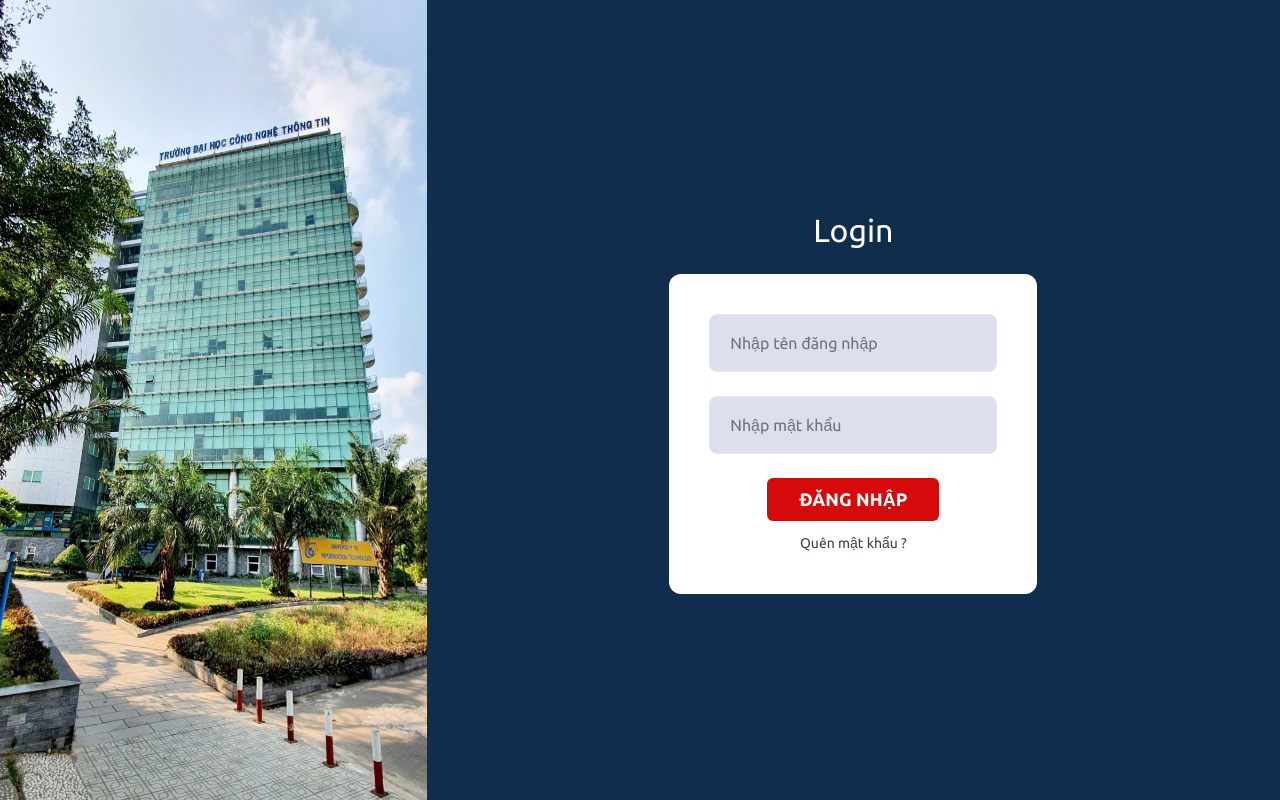
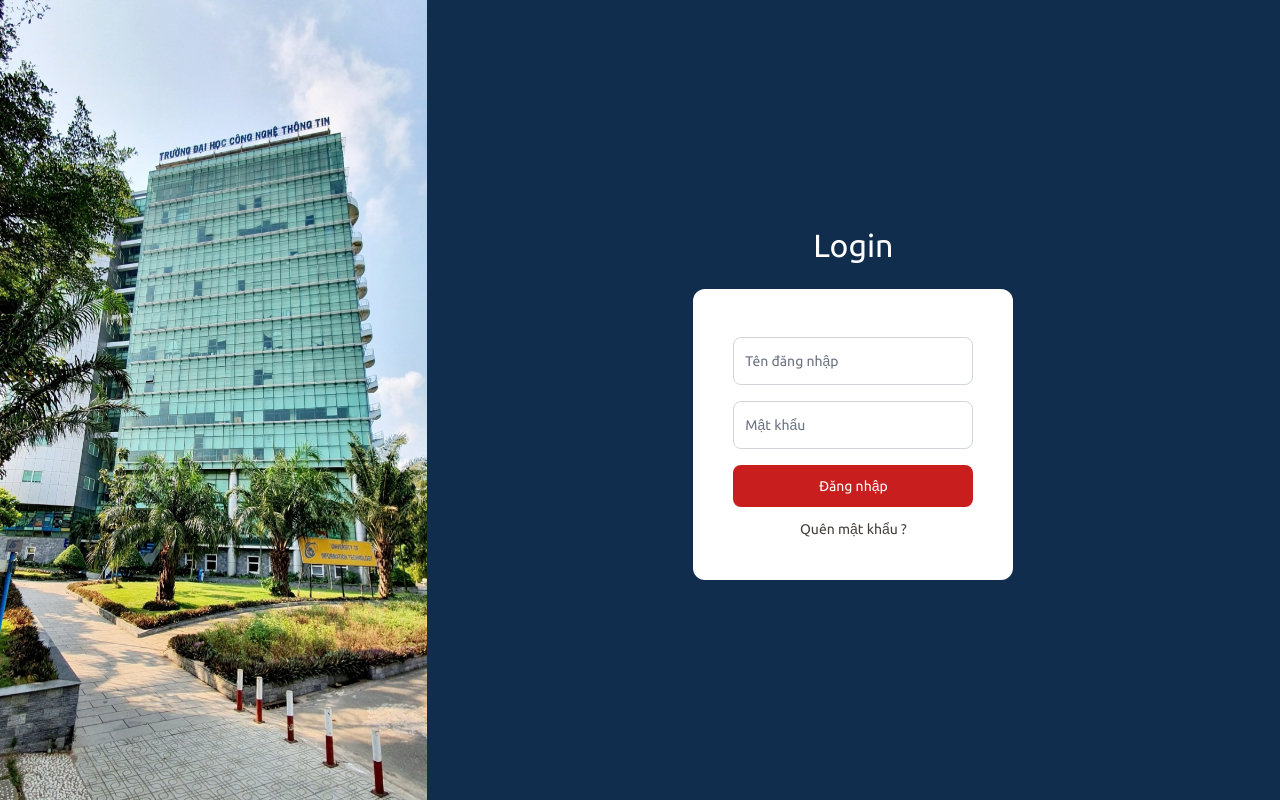
Before and after one commit to 4nh3k/Student-Management-, a React (Vite) app: page /login in a window 1280 px wide. Built offline with nearby package versions, Linux system fonts and the light colour scheme.

Commit message:
Add icons to sidebar items and update layout

```diff
--- a/src/components/Sidebar/Sidebar.tsx
+++ b/src/components/Sidebar/Sidebar.tsx
@@ -1,6 +1,13 @@
 import logo from 'src/assets/icons/UITLogo.svg';
 ('use client');
 import { Sidebar } from 'flowbite-react';
+import {
+  Books,
+  ChalkboardTeacher,
+  ChartPieSlice,
+  Money,
+  Student
+} from '@phosphor-icons/react';
 
 interface SidebarProp {
   isAdmin: boolean;
@@ -12,28 +19,30 @@ export default function SidebarComponent() {
       className='fixed bottom-0 left-0 top-0 w-24 bg-sidebar shadow lg:w-60 '
       aria-label='Sidebar with multi-level dropdown example'
     >
-      <div className='flex w-full items-center space-x-3 pb-2 pt-2 align-middle text-[1.125rem] font-semibold'>
+      <div className='mb-4 flex w-full items-center space-x-3 pb-2 pt-2 align-middle text-[1.125rem] font-semibold'>
         <img src={logo} alt='logo' className='ml-3 h-[1.5rem] w-[1.5rem]' />
         <span>Quản lý sinh viên</span>
       </div>
       <Sidebar.Items>
         <Sidebar.ItemGroup>
-          <Sidebar.Item href='#'>Bảng điều khiển</Sidebar.Item>
-          <Sidebar.Collapse label='Sinh viên'>
+          <Sidebar.Item href='#' icon={ChartPieSlice}>
+            Bảng điều khiển
+          </Sidebar.Item>
+          <Sidebar.Collapse label='Sinh viên' icon={Student}>
             <Sidebar.Item href='/all-students'>Toàn bộ sinh viên</Sidebar.Item>{' '}
             {/* Quản lý tiến độ*/}
             <Sidebar.Item href='/add-student'>Thêm sinh viên</Sidebar.Item>
             <Sidebar.Item href='/student-paper'>Giấy tờ sinh viên</Sidebar.Item>
           </Sidebar.Collapse>
-          <Sidebar.Collapse label='Giảng viên'>
+          <Sidebar.Collapse label='Giảng viên' icon={ChalkboardTeacher}>
             <Sidebar.Item href='/all-lecturer'>Toàn bộ giảng viên</Sidebar.Item>
             <Sidebar.Item href='/add-lecturer'>Thêm giảng viên</Sidebar.Item>
           </Sidebar.Collapse>
-          <Sidebar.Collapse label='Học phí'>
+          <Sidebar.Collapse label='Học phí' icon={Money}>
             <Sidebar.Item href='/fee-list'>Danh sách học phí</Sidebar.Item>
             <Sidebar.Item href='/add-fee'>Thêm học phí</Sidebar.Item>
           </Sidebar.Collapse>
-          <Sidebar.Collapse label='Học tập'>
+          <Sidebar.Collapse label='Học tập' icon={Books}>
             <Sidebar.Item href='/course-management'>
               Quản lý học phần
             </Sidebar.Item>
--- a/src/layouts/MainLayout/MainLayout.tsx
+++ b/src/layouts/MainLayout/MainLayout.tsx
@@ -1,11 +1,13 @@
 import { Outlet } from 'react-router-dom';
+import Header from 'src/components/Header/Header';
 import SidebarComponent from 'src/components/Sidebar/Sidebar';
 
 export default function MainLayout() {
   return (
     <div className='h-screen w-screen overflow-y-hidden'>
       <SidebarComponent />
-      <div className='ml-auto h-screen w-[calc(100%-4.2rem)] overflow-y-auto bg-gray-100 lg:w-[calc(100%-9rem)]'>
+      <div className='ml-auto h-screen w-[calc(100%-6rem)] overflow-y-auto bg-gray-100 lg:w-[calc(100%-15rem)]'>
+        <Header />
         <Outlet />
       </div>
     </div>
--- a/src/pages/Login/Login.tsx
+++ b/src/pages/Login/Login.tsx
@@ -1,9 +1,8 @@
+import { Button, FloatingLabel } from 'flowbite-react';
 import UITBackground from 'src/assets/imgs/uit-background.jpg';
-import Button from 'src/components/Button';
-import Input from 'src/components/Input/Input';
 export default function Login() {
   return (
-    <div className='flex flex-col lg:flex-row bg-sidebar'>
+    <div className='flex flex-col bg-sidebar lg:flex-row'>
       <div id='background-container' className='w-full lg:w-1/3'>
         <img
           src={UITBackground}
@@ -16,11 +15,20 @@ export default function Login() {
         className='mb-auto ml-auto mr-auto mt-auto flex flex-col space-y-5'
       >
         <span className='title text-center text-white'>Login</span>
-        <div id='login-container' className='rounded-xl bg-white px-10 py-10'>
-          <Input placeholder='Nhập tên đăng nhập'></Input>
-          <Input placeholder='Nhập mật khẩu'></Input>
-          <div id='btnLoginContainer' className='mt-0 text-center'>
-            <Button children={<span>Đăng nhập</span>}></Button>
+        <div
+          id='login-container'
+          className='w-80 rounded-xl bg-white px-10 py-10'
+        >
+          <div className='mt-2'>
+            <FloatingLabel variant='outlined' label='Tên đăng nhập' />
+          </div>
+          <div className='mt-4'>
+            <FloatingLabel variant='outlined' label='Mật khẩu' />
+          </div>
+          <div id='btnLoginContainer' className='mt-4 text-center'>
+            <Button fullSized color='failure'>
+              Đăng nhập
+            </Button>
           </div>
           <a href='forgotPass' className='small m-0 mt-3 block text-center'>
             Quên mật khẩu ?
--- a/src/pages/Student/AllStudent.tsx
+++ b/src/pages/Student/AllStudent.tsx
@@ -4,7 +4,6 @@ import Header from 'src/components/Header/Header';
 const AllStudent = () => {
   return (
     <div className=''>
-      <Header></Header>
       <div id='main-body'>ABCXYZ</div>
     </div>
   );
```
